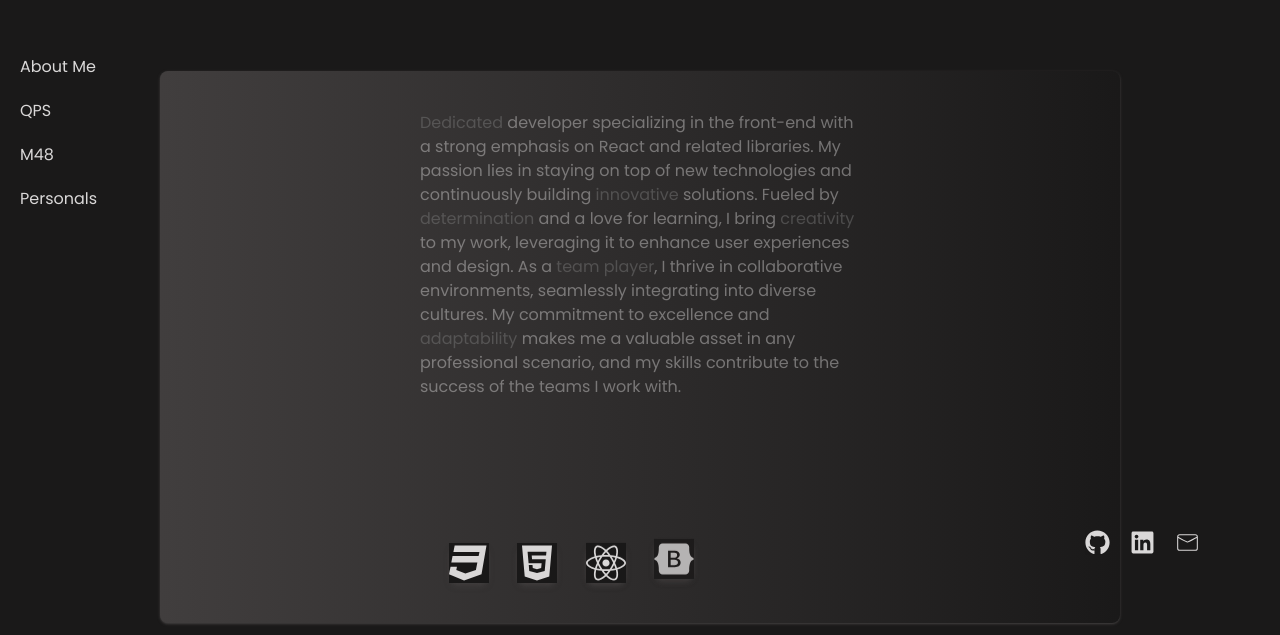
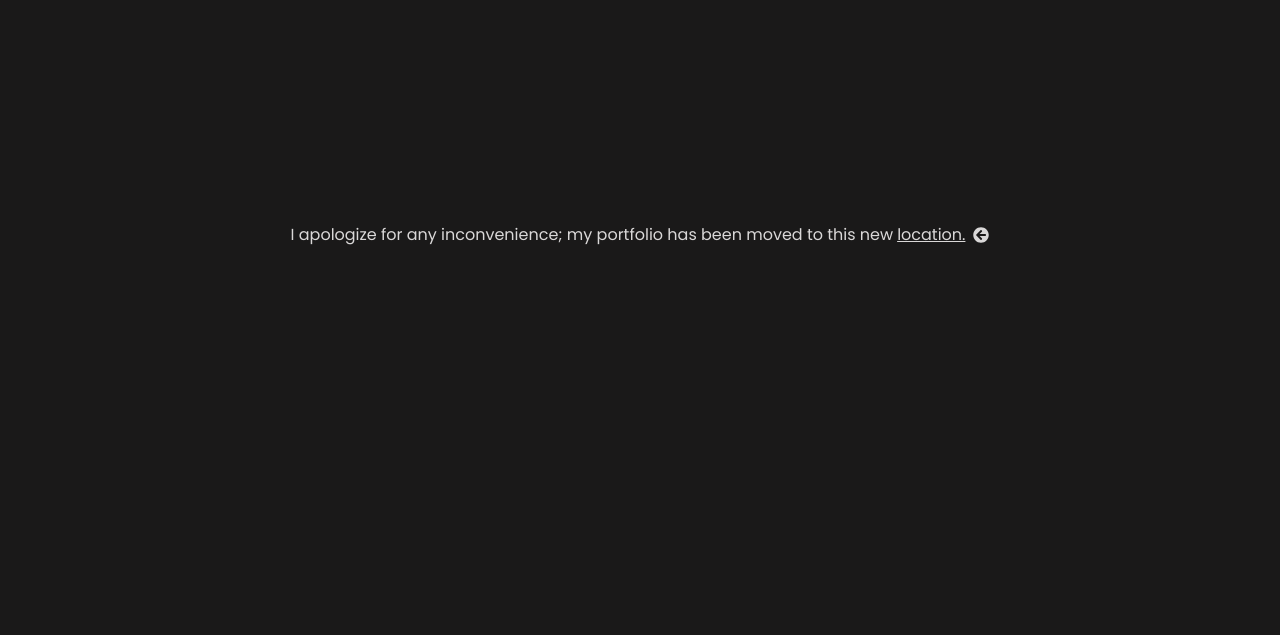
Before and after one commit to Kevetic/2024-Portfolio, a React (Vite) app: page / in a window 1280 px wide. Shown: the part 165-800 px from the top of the page. Built offline with nearby package versions, Linux system fonts and the light colour scheme.

Commit message:
relocated

```diff
--- a/src/App.jsx
+++ b/src/App.jsx
@@ -1,7 +1,7 @@
 import React, { useEffect, useState } from "react";
 import Preloader from "./components/Preloader/Preloader";
 import Nav from "./components/Nav/Nav";
-import { FaGithub, FaLinkedin } from "react-icons/fa";
+import { FaArrowCircleLeft, FaGithub, FaLinkedin } from "react-icons/fa";
 import { CiMail } from "react-icons/ci";
 import { motion } from "framer-motion";
 import "./App.css";
@@ -17,19 +17,29 @@ const defaultState = {
   },
 };
 
-const navigation = [
-  { id: 1, title: "About Me", linkTitle: "About Me" },
-  { id: 3, title: "QPS", linkTitle: "Quinns Plastic Surgery" },
-  { id: 4, title: "M48", linkTitle: "Make 48 Challenge" },
-  { id: 2, title: "Personals", linkTitle: "Projects" },
-];
-
 export default function App() {
-  const [isLoading, setIsLoading] = useState(true);
-
   return (
-    <motion.div className="bg-background">
-      {isLoading ? (
+    <motion.div
+      className="h-screen w-screen justify-center items-center"
+      initial={{ opacity: 0 }}
+      animate={{ opacity: 1 }}
+      transition={{ duration: 2 }}
+    >
+      <h1 className="flex justify-center items-center h-screen gap-1">
+        <span>
+          I apologize for any inconvenience; my portfolio has been moved to this
+          new
+        </span>
+        <span>
+          <a
+            href="https://kevetic.vercel.app/"
+            className="underline flex items-center gap-2"
+          >
+            location. <FaArrowCircleLeft />
+          </a>
+        </span>
+      </h1>
+      {/* {isLoading ? (
         <Preloader setIsLoading={setIsLoading} defaultState={defaultState} />
       ) : (
         <>
@@ -46,7 +56,7 @@ export default function App() {
           </div>
           <Nav defaultState={defaultState} navigation={navigation} />
         </>
-      )}
+      )} */}
     </motion.div>
   );
 }
--- a/src/components/Preloader/Preloader.jsx
+++ b/src/components/Preloader/Preloader.jsx
@@ -1,101 +1,99 @@
-import React, { useEffect, useState } from "react";
-import { delay, easeIn, motion, useAnimate } from "framer-motion";
+// import React, { useEffect, useState } from "react";
+// import { delay, easeIn, motion, useAnimate } from "framer-motion";
 
-const preloadArray = ["Unyielding", "Imaginative", "Uplifting", "Xpressional"];
+// const preloadArray = ["Unyielding", "Imaginative", "Uplifting", "Xpressional"];
 
 export default function Preloader({ setIsLoading, defaultState }) {
-  const [scope, animate] = useAnimate();
-  const [removeSpace, setRemoveSpace] = useState(false);
-
-  useEffect(() => {
-    myAnimation();
-    setTimeout(() => {
-      setIsLoading(false);
-    }, 6500);
-  }, []);
-
-  async function myAnimation() {
-    await animate(scope.current, { scale: 1.5 });
-    await animate(scope.current, { rotate: 0 });
-    await animate(scope.current, { scale: 1 });
-    await animate("span", { scale: 2, color: "#512e2e", x: -10 }, { delay: 1 });
-    await animate(
-      "h1",
-      { opacity: 0 },
-      { delay: 1 },
-      { transition: "easeOut" }
-    );
-    await animate("h1", { display: "none" });
-    animate(
-      scope.current,
-      {
-        x: 200,
-      },
-      {
-        repeatType: "mirror",
-        ease: "easeInOut",
-      }
-    );
-    animate(
-      scope.current,
-      { x: -2000 },
-      { delay: 4 },
-      { transition: "linear" },
-      setRemoveSpace(true)
-    );
-  }
-
-  return (
-    <motion.div
-      initial={{ x: 0, opacity: 1 }}
-      animate={{ opacity: 0 }}
-      transition={{ duration: 3, delay: 4 }}
-      className={`flex absolute justify-evenly md:items-center items-baseline w-screen h-screen bg-background`}
-    >
-      <motion.div
-        className="flex justify-evenly items-center text-4xl w-screen md:flex-row flex-col"
-        ref={scope}
-        initial="hidden"
-        animate="visible"
-        transition={{ staggerChildren: 0.3 }}
-      >
-        <>
-          {preloadArray.map((item) => {
-            let firstLetter = item.split("");
-            let remaining = firstLetter.splice(1);
-            return (
-              <div className="flex m-12 md:m-0 text-left">
-                <span className="flex z-10">{firstLetter[0]}</span>
-                <motion.h1
-                  className=""
-                  variants={defaultState}
-                  transition={{
-                    duration: 0.4,
-                    ease: "anticipate",
-                  }}
-                >
-                  {remaining}
-                </motion.h1>
-              </div>
-            );
-          })}
-          {removeSpace && (
-            <motion.span
-              className=" h-fit text-4xl "
-              initial={{ opacity: 1, scale: 1, y: -75 }}
-              animate={{
-                opacity: 1,
-                scale: 1.5,
-                y: 0,
-                duration: 2,
-                transition: "linear",
-              }}
-            >
-              Developer
-            </motion.span>
-          )}
-        </>
-      </motion.div>
-    </motion.div>
-  );
+  <h1>TEST</h1>;
+  // const [scope, animate] = useAnimate();
+  // const [removeSpace, setRemoveSpace] = useState(false);
+  // useEffect(() => {
+  //   myAnimation();
+  //   setTimeout(() => {
+  //     setIsLoading(false);
+  //   }, 6500);
+  // }, []);
+  // async function myAnimation() {
+  //   await animate(scope.current, { scale: 1.5 });
+  //   await animate(scope.current, { rotate: 0 });
+  //   await animate(scope.current, { scale: 1 });
+  //   await animate("span", { scale: 2, color: "#512e2e", x: -10 }, { delay: 1 });
+  //   await animate(
+  //     "h1",
+  //     { opacity: 0 },
+  //     { delay: 1 },
+  //     { transition: "easeOut" }
+  //   );
+  //   await animate("h1", { display: "none" });
+  //   animate(
+  //     scope.current,
+  //     {
+  //       x: 200,
+  //     },
+  //     {
+  //       repeatType: "mirror",
+  //       ease: "easeInOut",
+  //     }
+  //   );
+  //   animate(
+  //     scope.current,
+  //     { x: -2000 },
+  //     { delay: 4 },
+  //     { transition: "linear" },
+  //     setRemoveSpace(true)
+  //   );
+  // }
+  // return (
+  //   <motion.div
+  //     initial={{ x: 0, opacity: 1 }}
+  //     animate={{ opacity: 0 }}
+  //     transition={{ duration: 3, delay: 4 }}
+  //     className={`flex absolute justify-evenly md:items-center items-baseline w-screen h-screen bg-background`}
+  //   >
+  //     <motion.div
+  //       className="flex justify-evenly items-center text-4xl w-screen md:flex-row flex-col"
+  //       ref={scope}
+  //       initial="hidden"
+  //       animate="visible"
+  //       transition={{ staggerChildren: 0.3 }}
+  //     >
+  //       <>
+  //         {preloadArray.map((item) => {
+  //           let firstLetter = item.split("");
+  //           let remaining = firstLetter.splice(1);
+  //           return (
+  //             <div className="flex m-12 md:m-0 text-left">
+  //               <span className="flex z-10">{firstLetter[0]}</span>
+  //               <motion.h1
+  //                 className=""
+  //                 variants={defaultState}
+  //                 transition={{
+  //                   duration: 0.4,
+  //                   ease: "anticipate",
+  //                 }}
+  //               >
+  //                 {remaining}
+  //               </motion.h1>
+  //             </div>
+  //           );
+  //         })}
+  //         {removeSpace && (
+  //           <motion.span
+  //             className=" h-fit text-4xl "
+  //             initial={{ opacity: 1, scale: 1, y: -75 }}
+  //             animate={{
+  //               opacity: 1,
+  //               scale: 1.5,
+  //               y: 0,
+  //               duration: 2,
+  //               transition: "linear",
+  //             }}
+  //           >
+  //             Developer
+  //           </motion.span>
+  //         )}
+  //       </>
+  //     </motion.div>
+  //   </motion.div>
+  // );
 }
```
